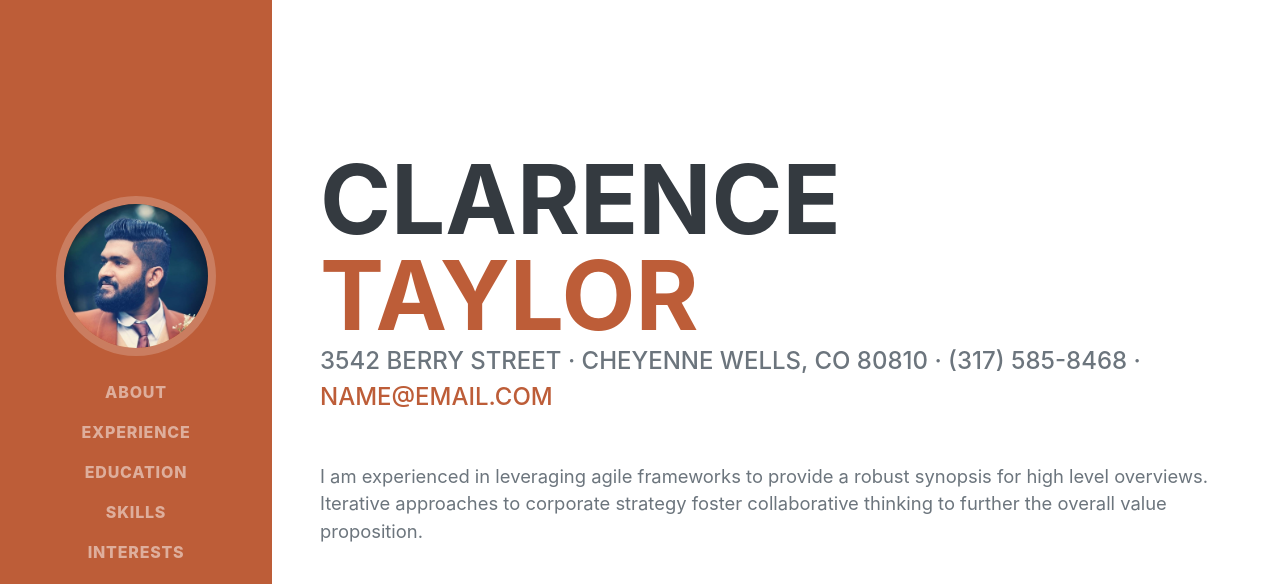
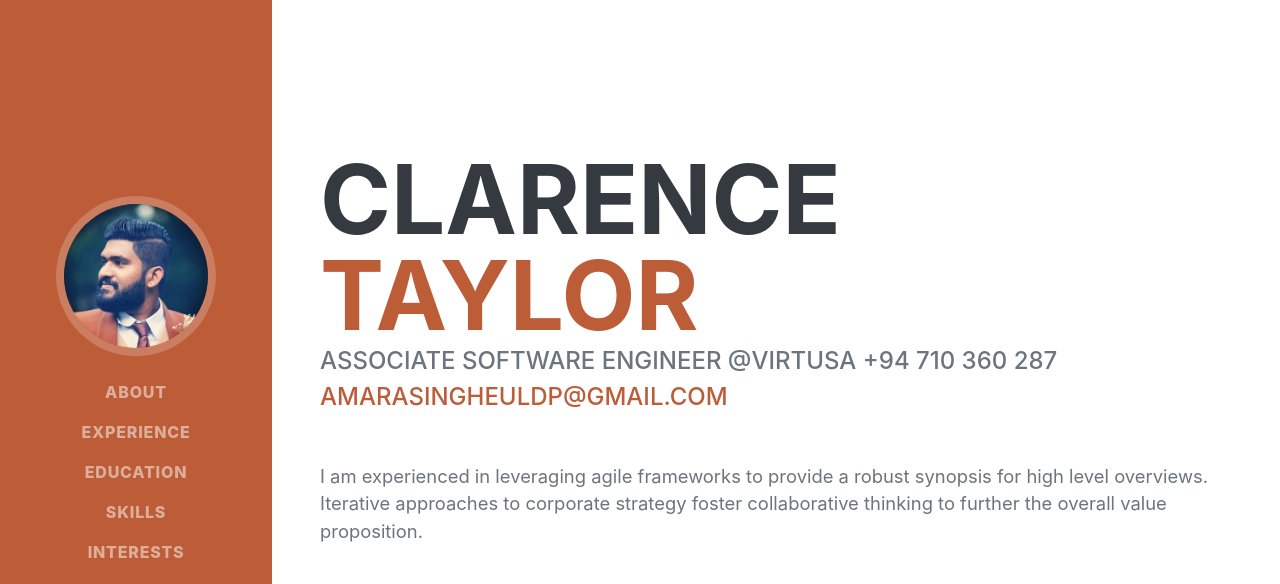
Before and after one commit to Amarasinghe-ULDP/Amarasinghe-ULDP.github.io, a plain HTML site: page index.html in a window 1280 px wide. Shown: the top 584 px of the page. Drawn offline with nearby package versions, Linux system fonts and the light colour scheme; a web font is replaced by a local one.

Commit message:
Initial Commit

```diff
--- a/index.html
+++ b/index.html
@@ -19,7 +19,7 @@
         <!-- Navigation-->
         <nav class="navbar navbar-expand-lg navbar-dark bg-primary fixed-top" id="sideNav">
             <a class="navbar-brand js-scroll-trigger" href="#page-top">
-                <span class="d-block d-lg-none">Clarence Taylor</span>
+                <span class="d-block d-lg-none">Danushka Amarasinghe</span>
                 <span class="d-none d-lg-block"><img class="img-fluid img-profile rounded-circle mx-auto mb-2" src="assets/img/profile.jpg" alt="" /></span>
             </a>
             <button class="navbar-toggler" type="button" data-toggle="collapse" data-target="#navbarSupportedContent" aria-controls="navbarSupportedContent" aria-expanded="false" aria-label="Toggle navigation"><span class="navbar-toggler-icon"></span></button>
@@ -44,8 +44,9 @@
                         <span class="text-primary">Taylor</span>
                     </h1>
                     <div class="subheading mb-5">
-                        3542 Berry Street · Cheyenne Wells, CO 80810 · (317) 585-8468 ·
-                        <a href="mailto:name@email.com">name@email.com</a>
+                        Associate Software Engineer @Virtusa
+						+94 710 360 287
+                        <a href="mailto:amarasingheuldp@gmail.com">amarasingheuldp@gmail.com</a>
                     </div>
                     <p class="lead mb-5">I am experienced in leveraging agile frameworks to provide a robust synopsis for high level overviews. Iterative approaches to corporate strategy foster collaborative thinking to further the overall value proposition.</p>
                     <div class="social-icons">
```
